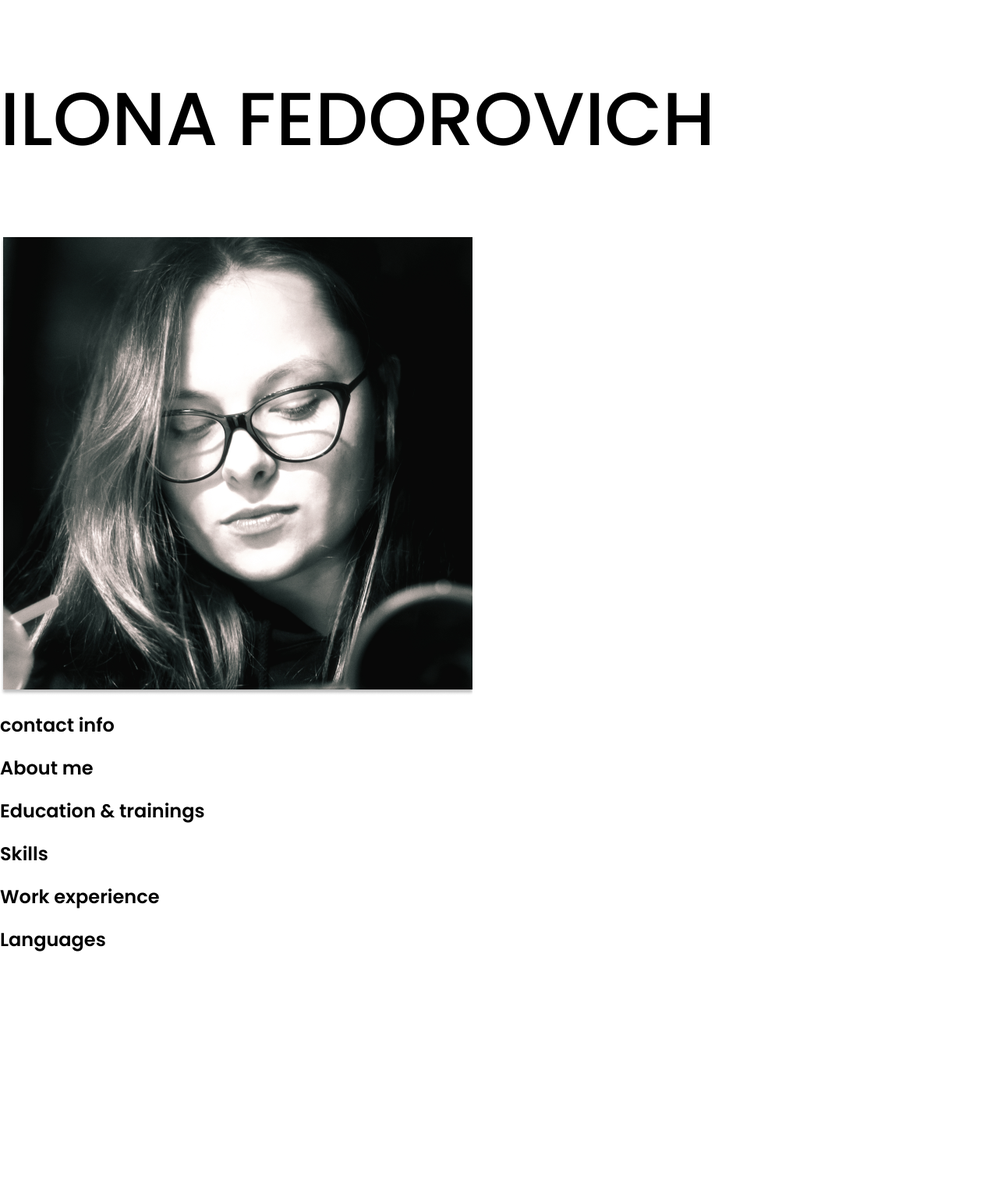
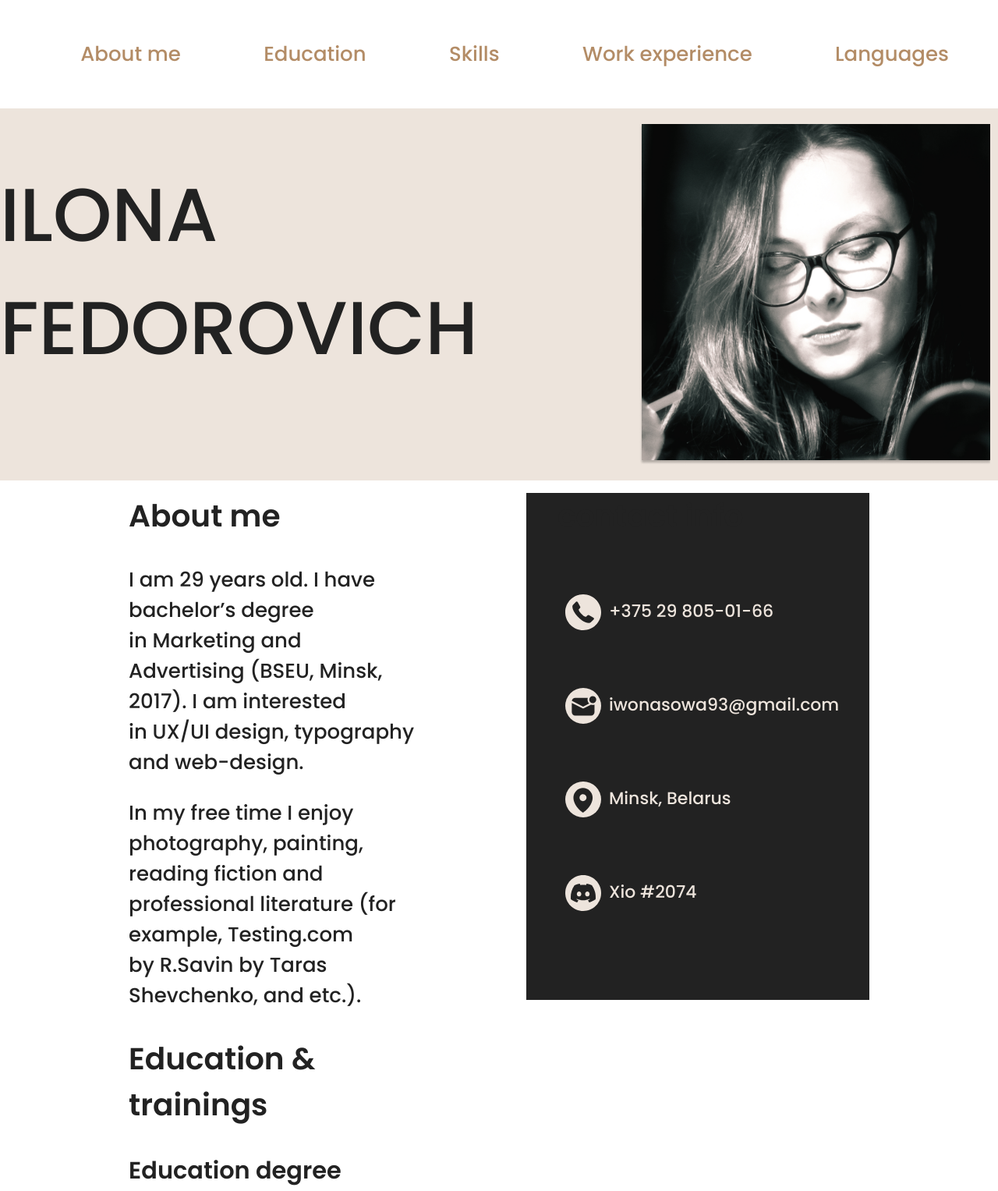
Before and after one commit to IlonaFedo/rsschool-cv, a plain HTML site: page index.html in a window 1280 px wide. Shown: the top 1527 px of the page at 78% size. Before the commit the page ends 1242 px from the top, so only its background shows below. Drawn offline with Linux system fonts and the light colour scheme.

Commit message:
feat: add main info

```diff
--- a/index.html
+++ b/index.html
@@ -4,7 +4,7 @@
    </title>
    <lang="en">
    <link rel="stylesheet" href="style.css">
-   <link rel="icon" href="assets/favicon.ico">
+   <link rel="icon" href="./assets/favicons.ico">
    <link rel="preconnect" href="https://fonts.googleapis.com">
    <link rel="preconnect" href="https://fonts.gstatic.com" crossorigin>
    <link href="https://fonts.googleapis.com/css2?family=Poppins:wght@500&display=swap" rel="stylesheet">
@@ -13,36 +13,145 @@
    <link href="https://fonts.googleapis.com/css2?family=Poppins:wght@500;600&display=swap" rel="stylesheet">
 </head>
    <body>
+
 <header class="header">
-   <div class="container">
+   <nav class="nav">
+      <ul class="nav-list">
+        <li class="nav-item"><a href="#about" class="nav-link">About me</a></li>
+        <li class="nav-item"><a href="#education" class="nav-link">Education</a></li>
+        <li class="nav-item"><a href="#skills" class="nav-link">Skills</a></li>
+        <li class="nav-item"><a href="#work" class="nav-link">Work experience</a></li>
+        <li class="nav-item"><a href="#languages" class="nav-link">Languages</a></li>
+      </ul>
+    </nav>
+   <div class="head-wrapper">
+      <div class="name-header">
+      <div>
+         <h1 class="section-title">Ilona Fedorovich</h1>
+      </div>
+         <div class="photo-header" id="photo">
+            <img class="photo" title="student-cv-photo" alt="ilona fedorovich cv-photo" src="/assets/img/photo.png"
+         </div>
+      </div>
+         </div>
+         </header>
+</header>
 
+<main class="main">
+<div class="main-wrapper">
+      <section>
+         <div class="content-wrapper">
+
+
+            <div>
+            <h2 id="about">About me</h2>
+            <p>I&nbsp;am 29&nbsp;years old. I&nbsp;have bachelor&rsquo;s degree in&nbsp;Marketing and Advertising (BSEU, Minsk, 2017). I&nbsp;am interested in&nbsp;UX/UI design, typography and web-design.</p>
+<p>In&nbsp;my&nbsp;free time&nbsp;I enjoy photography, painting, reading fiction and professional literature (for example, Testing.com by&nbsp;R.Savin by&nbsp;Taras Shevchenko, and etc.).</p>
+</div>
+
+
+<div class="education">
+   <div>
+<h2 id="education">Education & trainings</h2>
    </div>
-</header>
-<main class="main">
-   <div class="container">
-      <section class="section" id="profile">
-         <h1 class="section-title">Ilona Fedorovich</h1>
-         <img title="student-cv-photo" alt="ilona fedorovich cv-photo" src="/assets/img/photo.png"
+   <div class="section-small">
+   <h3>Education degree</h3>
+   <ul>
+   <li>2003-2009 Children&rsquo;s Art School, Baranovichy, Belarus
+   Qualification: Associate of&nbsp;Arts in&nbsp;Art</li>
+   <li>2011-2013 Baranovichi State College of&nbsp;Light Industry, Baranovichy, Belarus
+   Qualification: Associate of&nbsp;Arts in&nbsp;Marketing</li>
+   <li>2013-2017 Belarus State Economic University, Minsk, Belarus
+   Qualification: Bachelor of&nbsp;Arts in&nbsp;Marketing and Advertising</li>
+</ul>
+</div>
+</div>
+
+<div>
+   <div class="section-small">
+   <h3>Additional trainings</h3>
+   <ul>
+      <li>2022, 1C-Bitrix: Site management, programm &laquo;Content-manager&raquo;</li>
+<li>2022, 1C-Bitrix: Site management, programm &laquo;Administrator. Basic&raquo;</li>
+<li>2022, 1C-Bitrix: Site management, programm &laquo;Administrator. Modules&raquo;</li>
+<li>2022, 1C-Bitrix: Site management, programm &laquo;Administrator. Business&raquo;</li>
+<li>2022, Basic html, css</li>
+<li>2021, Learn Polish (A1)</li>
+<li>2019, Adobe Photoshop in&nbsp;Web-design
+[IT-Academy]</li>
+</ul>
+   </div>
+</div>
+
+
+<div class="skills">
+   <h2 id="skills">Skills</h2>
+   <p>Computer knowledge: HTML, CSS, Git (remote service GitHub), Photoshop, Figma, CMS-Bitrix, Bitrix CRM, PHP Storm, Visual code studio, Adobe Illustrator, Adobe Premiere, Movavi Video Editor</p>
+   <p>Professional skills: Working with a&nbsp;large amount of&nbsp;information, testing, content filling, image processing, writing technical instructions, basic layout of&nbsp;projects</p>
+   <p>Soft-skills: Giving and receiving constructive feedback, friendliness, analysis, evaluation</p>
+   </div>
+
+
+   <div class="work">
+   <h2>Work experience</h2>
+   <p>2015-2016: Colorist at&nbsp;&laquo;Baranovichi Cotton Production Association&raquo;, Baranovichy, Belarus</p>
+   <p>2016-2019: Online consultant&nbsp;in [Ami.by] (https://ami.by/)</p>
+   <p>2017-2022: Content-manager in&nbsp;[Funtastik.by] (https://www.funtastik.by/), Minsk, Belarus</p>
+   <p>2022-now: Content-manager in&nbsp;[SlamsoftTechnologies] (https://slam.by/), Minsk, Belarus</p>
+
+
+
+   <div  class="languages">
+      <h2 id="lanuages">Languages</h2>
+      <p>+ Russian: native</p>
+
+         <p>+ Belarusian: native</p>
+
+         <p>+ English: A2&nbsp;(B1&nbsp;in&nbsp;process)</p>
+
+         <p>+ Polish: A1</p>
+         </div>
+      </div>
+   </div>
       </section>
-      <section class="section" id="contacts">
-         <h2>contact info</h2>
-      </section>
-      <section class="section" id="summary">
-         <h2>About me</h2>
-      </section>
-      <section class="section" id="education">
-         <h2>Education & trainings</h2>
-      </section>
-      <section class="section" id="skills">
-         <h2>Skills</h2>
-      </section>
-      <section class="section" id="work">
-         <h2>Work experience</h2>
-         <section class="section" id="languages">
-            <h2>Languages</h2>
+
+      <section class="contacts">
+         <div class="contacts-wrapper">
+            <h2>contact info</h2>
+            <div class="contacts" id="tel">
+               <div class="links">
+
+               <a class="contact-links" href="tel:+375298050166"><img src="/assets/svg/logo_phone.svg" title="telephon_logo" alt="telephone-logo" />+375 29 805-01-66</a>
+            </div>
+            <div class="links">
+
+               <a class="contact-links" href="mailto:iwonasowa93@gmail.com"><img src="/assets/svg/logo_mail.svg" title="mail_logo" alt="mail-logo" />iwonasowa93@gmail.com</a>
+            </div>
+            <div class="links">
+
+            <a class="contact-links" href="https://goo.gl/maps/Bx1fugk7BmjDL3mX8"><img src="/assets/svg/logo_location.svg" title="location_logo" alt="location-logo" />Minsk, Belarus</a>
+            </div>
+            <div class="links">
+               <a class="contact-links" href="#"><img src="/assets/svg/logo_discrd.svg" title="discord_logo" alt="discord-logo" />Xio #2074</a>
+               </div>
+            </div>
       </section>
    </div>
-</main>
+   </main>
+
+
+
+
+
+
+
+
+
+
+
+
+
+
 <footer class="footer">
    <div class="container">
 
--- a/style.css
+++ b/style.css
@@ -1,5 +1,14 @@
+html {
+   scroll-behavior: smooth;
+ }
+
+
+
 body {
    font-family: 'Poppins', sans-serif;
+   font-size: 26px;
+   font-weight: 400;
+   color: #222222;
    min-height: 100vh;
    padding: 0;
    margin: 0;
@@ -8,9 +17,27 @@ body {
    justify-content: space-between;
 }
 
+.head-wrapper {
+   background-color: #EDE4DC;
+}
+
+.name-header {
+   display: flex;
+   justify-content: space-between;
+   max-width: 1440px;
+   margin: 0 auto;
+}
+
+.header {
+   height: 460px;
+
+}
+
 .container {
-   max-width: 1920;
+   max-width: 1440px;
    margin: 0 auto;
+   display:flex;
+
 }
 
 .section-title {
@@ -18,3 +45,95 @@ body {
    text-transform: uppercase;
    font-weight: 500;
 }
+
+
+.photo {
+   max-width: 450px;
+   max-height: 450px;
+}
+
+
+
+.main-wrapper {
+   display: flex;
+   justify-content: center;
+   max-width: 1440px;
+   margin: 70px 220px;
+   padding: 20px;
+
+}
+
+@media (max-width: 768px) {
+   .main-wrapper {
+     width: 100%;
+   }
+ }
+
+
+
+.contact-links {
+   text-decoration: none;
+
+}
+
+
+.nav-list {
+   display: flex;
+   flex-direction: row;
+   justify-content: space-around;
+   align-items: center;
+ }
+
+ .nav-link {
+   text-decoration: none;
+   list-style: none;
+ }
+
+
+ .nav {
+   margin: 50px 10px
+ }
+
+ li {
+   list-style-type: none;
+ }
+
+ a.nav-link {
+   color: #B38C66;
+ }
+
+
+ a.nav-link:hover {
+   color: #222222;
+   transition-duration: 0.7s;
+}
+
+
+ .contacts-wrapper {
+   width: 400px;
+   height: 650px;
+   margin: 0px 0px 0px 140px;
+   padding-left: 40px;
+   background-color: #222222;
+ }
+
+ a.contact-links {
+   color: #EDE4DC;
+ }
+
+ a.contact-links:hover {
+   color: #ffffff;
+   text-decoration: underline;
+}
+
+ .links {
+   font-size: 22px;
+   line-height: 120px;
+   padding-right: 30px;
+ }
+
+ img {
+   vertical-align: middle;
+   margin: 20px 10px;
+
+}
```
Also changed, not shown: assets/favicon.ico.ico (deleted), assets/favicons.ico (added).
